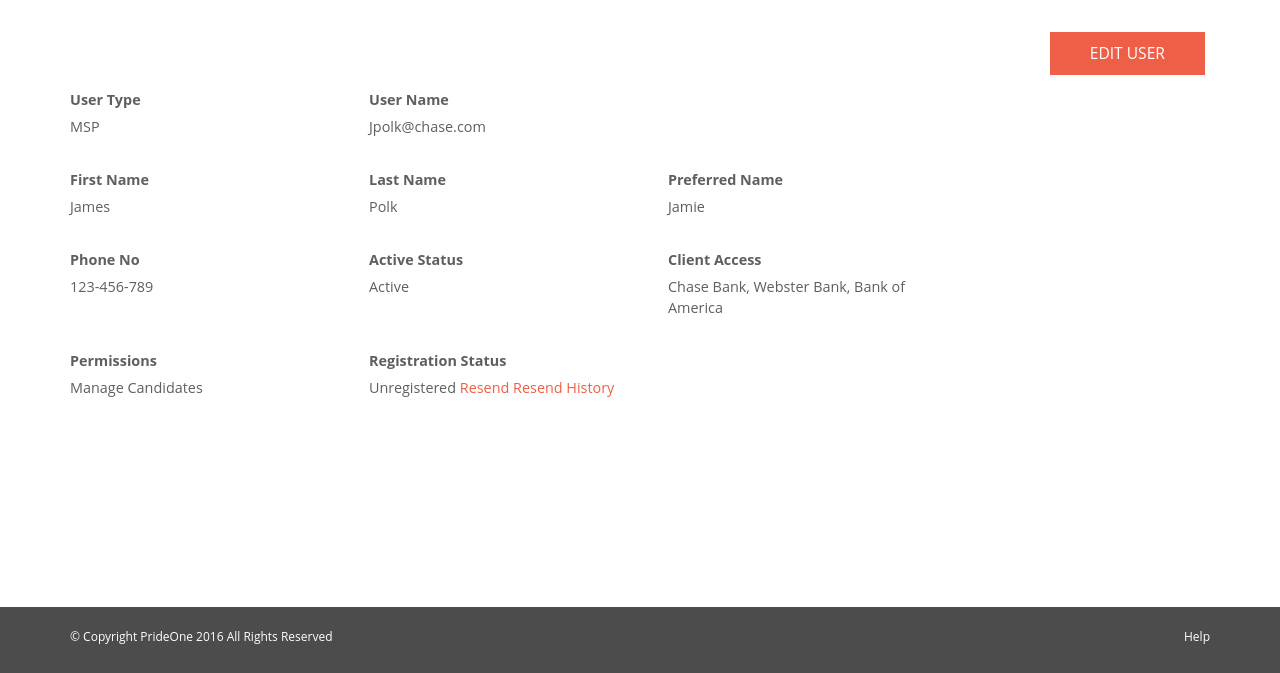
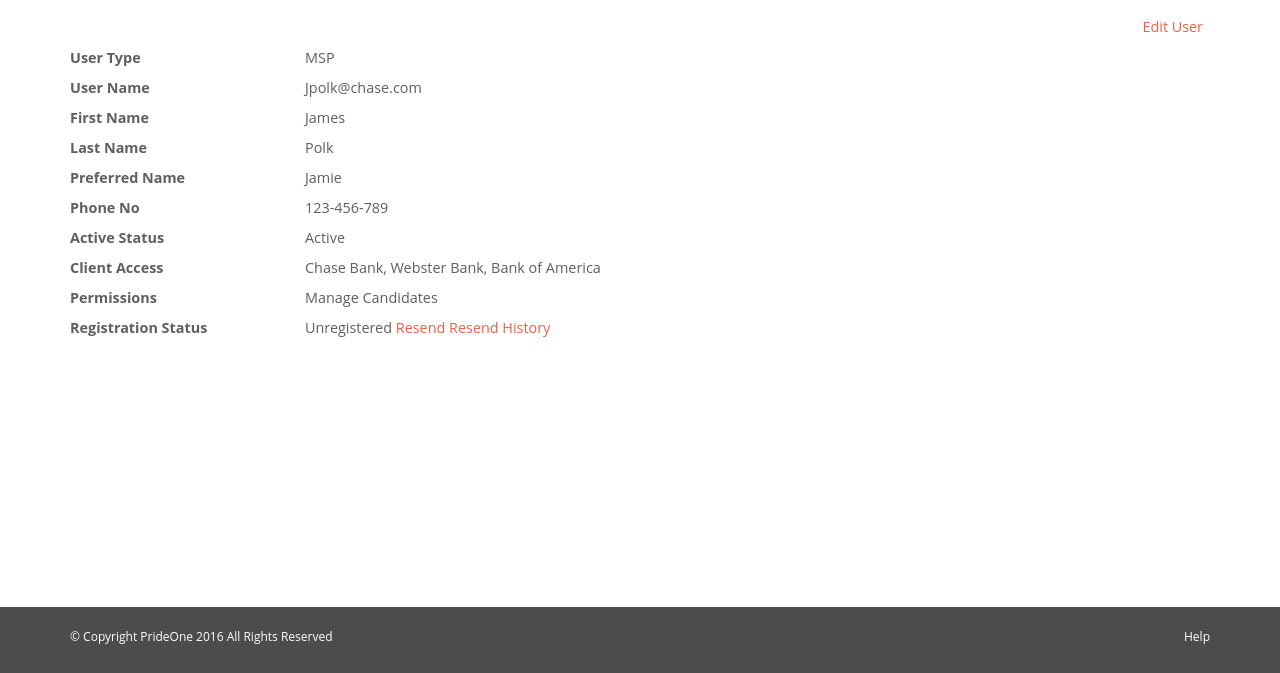
Before and after one commit to abhishek-lal/GitHub_Pride-Global, a plain HTML site: page userInfoMsp.html in a window 1280 px wide. Shown: the part 127-800 px from the top of the page. Drawn offline with Linux system fonts and the light colour scheme; files whose address does not match are found by name.

Commit message:
updated userInfoMSP.html, css-reset.css

```diff
--- a/sass/setup/css-reset.scss
+++ b/sass/setup/css-reset.scss
@@ -128,3 +128,4 @@ input:focus:-moz-placeholder{
 	span.glyphicon-ok{background:$orange; color:$white;font-size:10px;padding:3px;}
 	}
 }
+.full-height-blk{display:block; height:100%;}
--- a/userInfoMsp.html
+++ b/userInfoMsp.html
@@ -91,76 +91,49 @@
     <!-- container start -->
     <div class="container">
         <h1>James Polk</h1>
+        <div class="text-right">
+            <ul class="list-inline text-links">
+                <li><a href="#">Edit User</a></li>
+            </ul>
+        </div>
         <div class="form-container">
-            <div class="button-container"><div class="text-right"><button type="submit" class="btn btn-default block-btn">Edit User</button></div></div>
+            <!--<div class="button-container"><div class="text-right"><button type="submit" class="btn btn-default block-btn">Edit User</button></div></div>-->
             <div class="clear"></div>
             <form class="form-inline">
-                <div class="form-group col-sm-3">
-                    <label for="userType" class="control-label">User Type</label>
-                    <div>
-                        <p class="form-control-static">MSP</p>
+                <div class="horizontal-form">
+                    <div class="form-group-lg">
+                        <label class="col-lg-10">User Type</label><p class="form-control-static">MSP</p>
                     </div>
-                </div>
-                <div class="form-group col-sm-3">
-                    <label for="userName" class="control-label">User Name</label>
-                    <div>
-                        <p class="form-control-static">Jpolk@chase.com</p>
+                    <div class="form-group-lg">
+                        <label class="col-lg-10">User Name</label><p class="form-control-static">Jpolk@chase.com</p>
                     </div>
-                </div>
-                <div class="clear"></div>
-                <div class="form-group col-sm-3">
-                    <label for="firstName" class="control-label">First Name</label>
-                    <div>
-                        <p class="form-control-static">James</p>
+                    <div class="form-group-lg">
+                        <label class="col-lg-10">First Name</label><p class="form-control-static">James</p>
                     </div>
-                </div>
-                <div class="form-group col-sm-3">
-                    <label for="lastName" class="control-label">Last Name</label>
-                    <div>
-                        <p class="form-control-static">Polk</p>
+                    <div class="form-group-lg">
+                        <label class="col-lg-10">Last Name</label><p class="form-control-static">Polk</p>
                     </div>
-                </div>
-                <div class="form-group col-sm-3">
-                    <label for="PreferredName" class="control-label">Preferred Name</label>
-                    <div>
-                        <p class="form-control-static">Jamie</p>
+                    <div class="form-group-lg">
+                        <label class="col-lg-10">Preferred Name</label><p class="form-control-static">Jamie</p>
                     </div>
-                </div>
-                <div class="clear"></div>
-                <div class="form-group col-sm-3">
-                    <label for="phoneNo" class="control-label">Phone No</label>
-                    <div>
-                        <p class="form-control-static">123-456-789</p>
+                    <div class="form-group-lg">
+                        <label class="col-lg-10">Phone No</label><p class="form-control-static">123-456-789</p>
                     </div>
-                </div>
-                <div class="form-group col-sm-3">
-                    <label for="activeStatus" class="control-label">Active Status</label>
-                    <div>
-                        <p class="form-control-static">Active</p>
+                    <div class="form-group-lg">
+                        <label class="col-lg-10">Active Status</label><p class="form-control-static">Active</p>
                     </div>
-                </div>
-                <div class="form-group col-sm-3">
-                    <label for="clientAccess" class="control-label">Client Access</label>
-                    <div>
-                        <p class="form-control-static">Chase Bank, Webster Bank, Bank of America</p>
+                    <div class="form-group-lg">
+                        <label class="col-lg-10">Client Access</label><p class="form-control-static">Chase Bank, Webster Bank, Bank of America</p>
                     </div>
-                </div>
-                <div class="clear"></div>
-                <div class="form-group col-sm-3">
-                    <label for="permissions" class="control-label">Permissions</label>
-                    <div>
-                        <p class="form-control-static">Manage Candidates</p>
+                    <div class="form-group-lg">
+                        <label class="col-lg-10">Permissions</label><p class="form-control-static">Manage Candidates</p>
                     </div>
-                </div>
-                <div class="form-group col-sm-3">
-                    <label for="registrationStatus" class="control-label">Registration Status</label>
-                    <div>
-                        <p class="form-control-static">Unregistered <a href="#" data-toggle="modal" data-target="#resend-registration">Resend</a> <a href="userResendHistory.html">Resend History</a></p>
+                    <div class="form-group-lg">
+                        <label class="col-lg-10">Registration Status</label><p class="form-control-static">Unregistered <a href="#" data-toggle="modal" data-target="#resend-registration">Resend</a> <a href="userResendHistory.html">Resend History</a></p>
                     </div>
-                </div>
-                <div class="clear"></div>
-                <!--<div class="button-container"><div class="text-right"><button type="submit" class="btn btn-default">Resend</button> <button type="submit" class="btn btn-default">Resend History</button></div></div>-->
-            </form>
+                    <div class="clear"></div>
+                 </div>
+</form>
         </div>
     </div>
     <!-- /.container -->
@@ -182,10 +155,11 @@
                             </div>
                         </div>
                         <div class="form-group">
-                            <div class="col-sm-8 col-sm-offset-4">
-                                <p class="form-control-static">
+                            <label class="col-sm-4 control-label"></label>
+                            <div class="col-sm-8">
+                                <p class="form-control-static diff-email">
                                     <label for="diff-email">Send to a different email</label>
-                                    <input type="email" class="form-control" id="diff-email" placeholder="Send to a different email" required>
+                                    <input type="email" class="form-control" id="diff-email" placeholder="Send to a different email">
                                 </p>
                             </div>
                         </div>
@@ -193,7 +167,7 @@
                     </form>
                 </div>
                 <div class="modal-footer">
-                    <button type="button" class="btn btn-primary block-btn" data-dismiss="modal">Cancel</button><button type="submit" class="btn btn-default block-btn">Send</button>
+                    <button type="button" class="btn btn-primary block-btn" data-dismiss="modal">Cancel</button><button type="submit" class="btn btn-default block-btn" data-dismiss="modal">Send</button>
                 </div>
             </div>
         </div>
@@ -202,7 +176,7 @@
     <script src="js/jquery.min.js"></script>
     <script>window.jQuery || document.write('<script src="js/jquery.min.js"><\/script>')</script>
     <script src="js/bootstrap.min.js"></script>
-
+    <script src="js/site.js"></script>
     <!-- IE10 viewport hack for Surface/desktop Windows 8 bug -->
     <script src="js/ie10-viewport-bug-workaround.js"></script>
 </body>
```
Also changed, not shown: css/site.css, css/site_old.css (deleted), sass/site.css, 2 other files.
